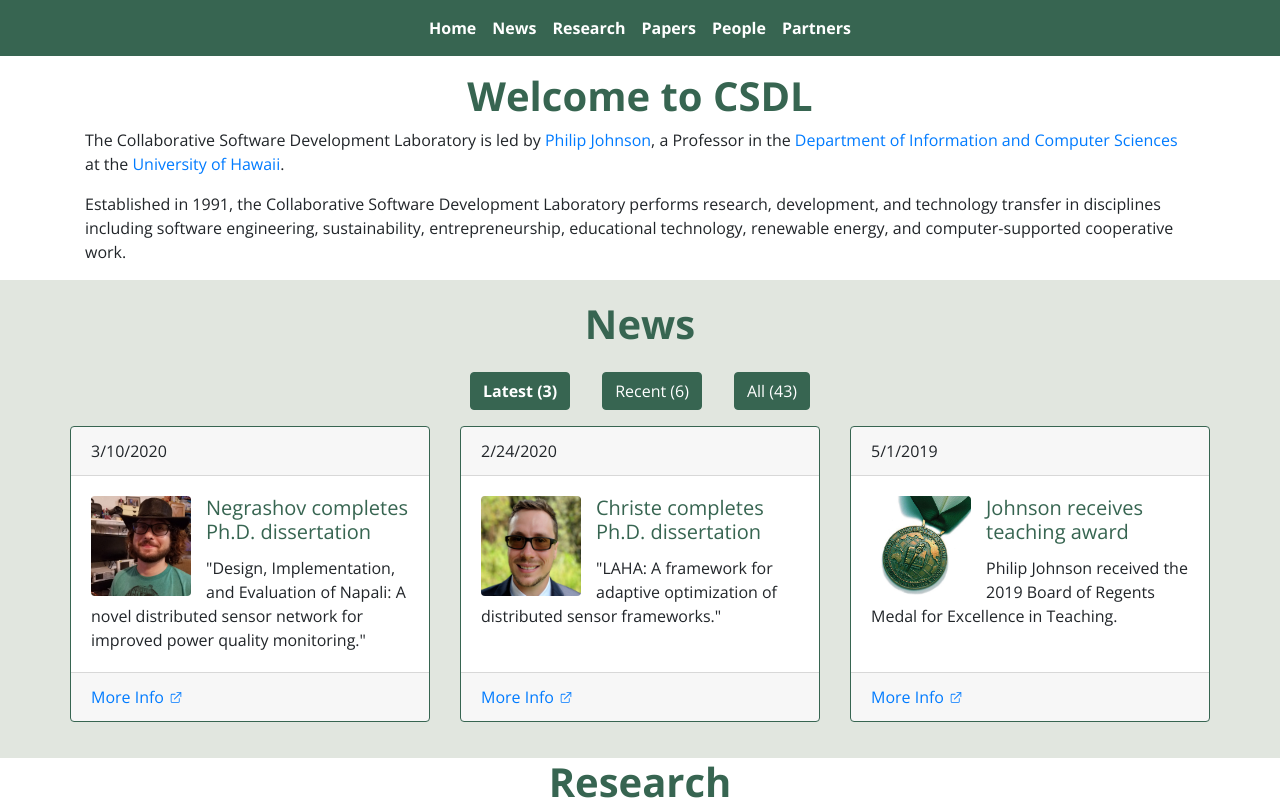
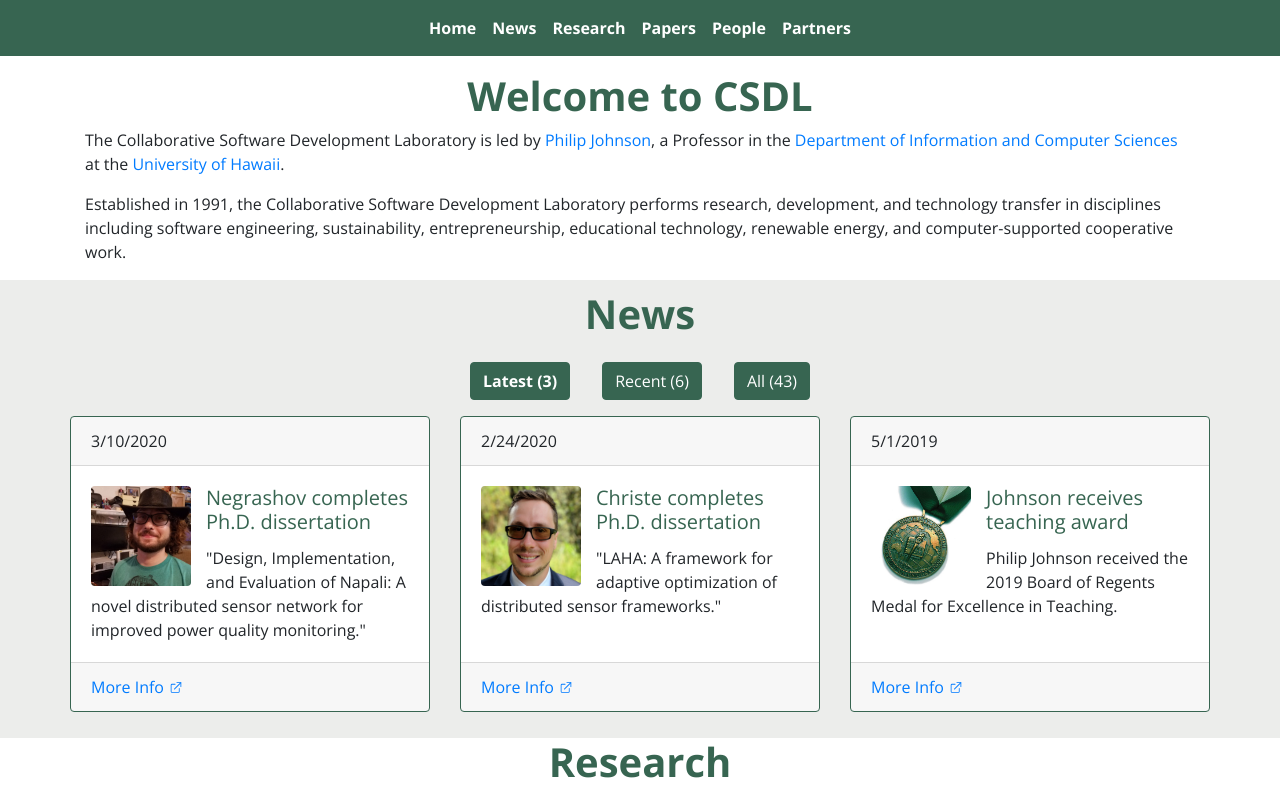
Before and after one commit to csdl/csdl.github.io, a React (Create React App) app in the folder src/: page / in a window 1280 px wide. Shown: the top 800 px of the page. Built offline with nearby package versions, Linux system fonts and the light colour scheme.

Commit message:
checkpoint

```diff
--- a/src/src/index.js
+++ b/src/src/index.js
@@ -9,12 +9,11 @@
 import { greenColorCode } from './Constants';
 
 const sectionStyle = { marginTop: '1em', marginBottome: '1em' };
-const borderStyle = { border: `0.5px solid ${greenColorCode}` };
 ReactDOM.render(
   <React.StrictMode>
     <Top/>
     <Home sectionStyle={sectionStyle}/>
-    <div style={{ backgroundColor: '#e1e6df', paddingBottom: '20px', paddingTop: '20px' }}>
+    <div style={{ backgroundColor: '#ecedeb', paddingBottom: '10px', paddingTop: '10px' }}>
       <News/>
     </div>
     <Research/>
```
